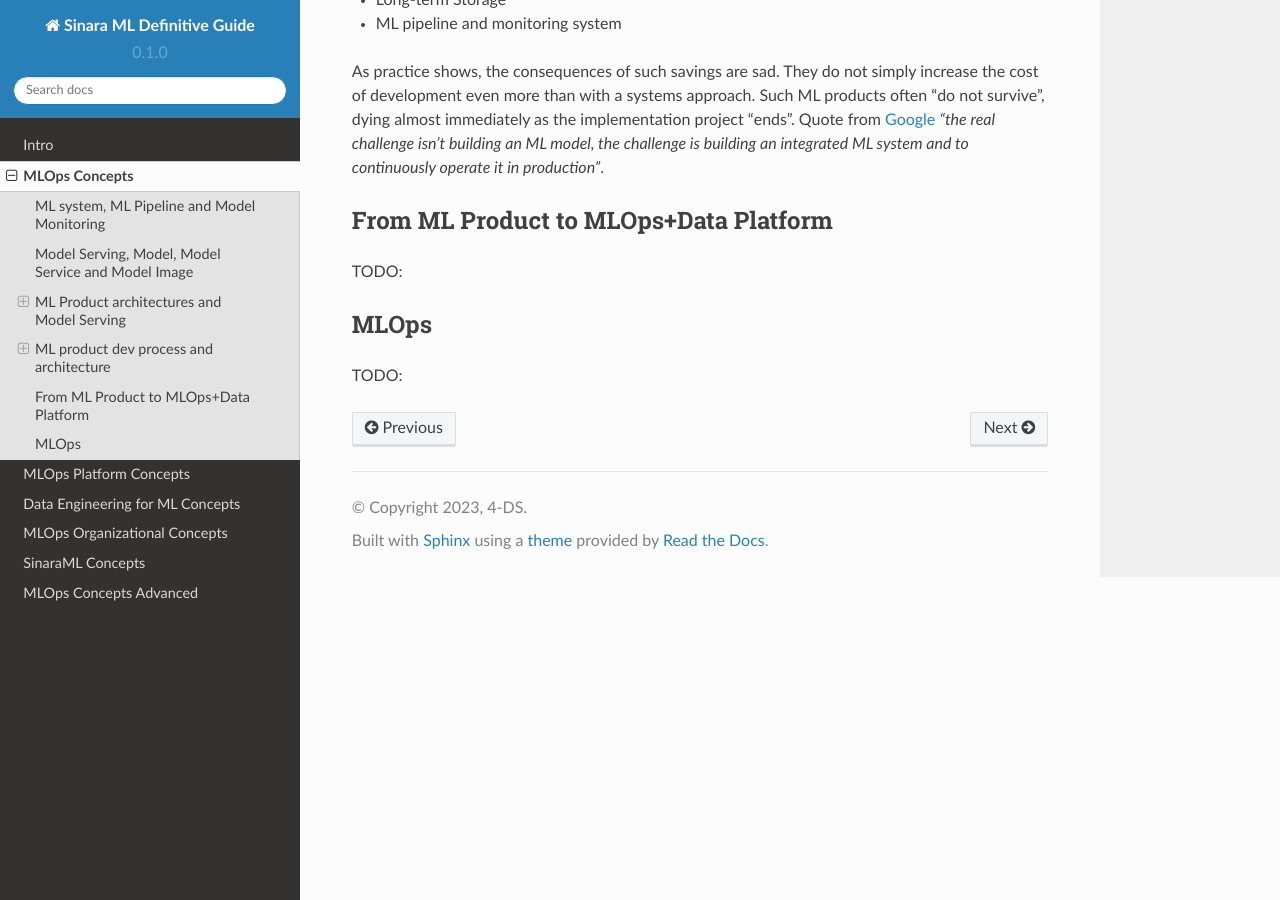
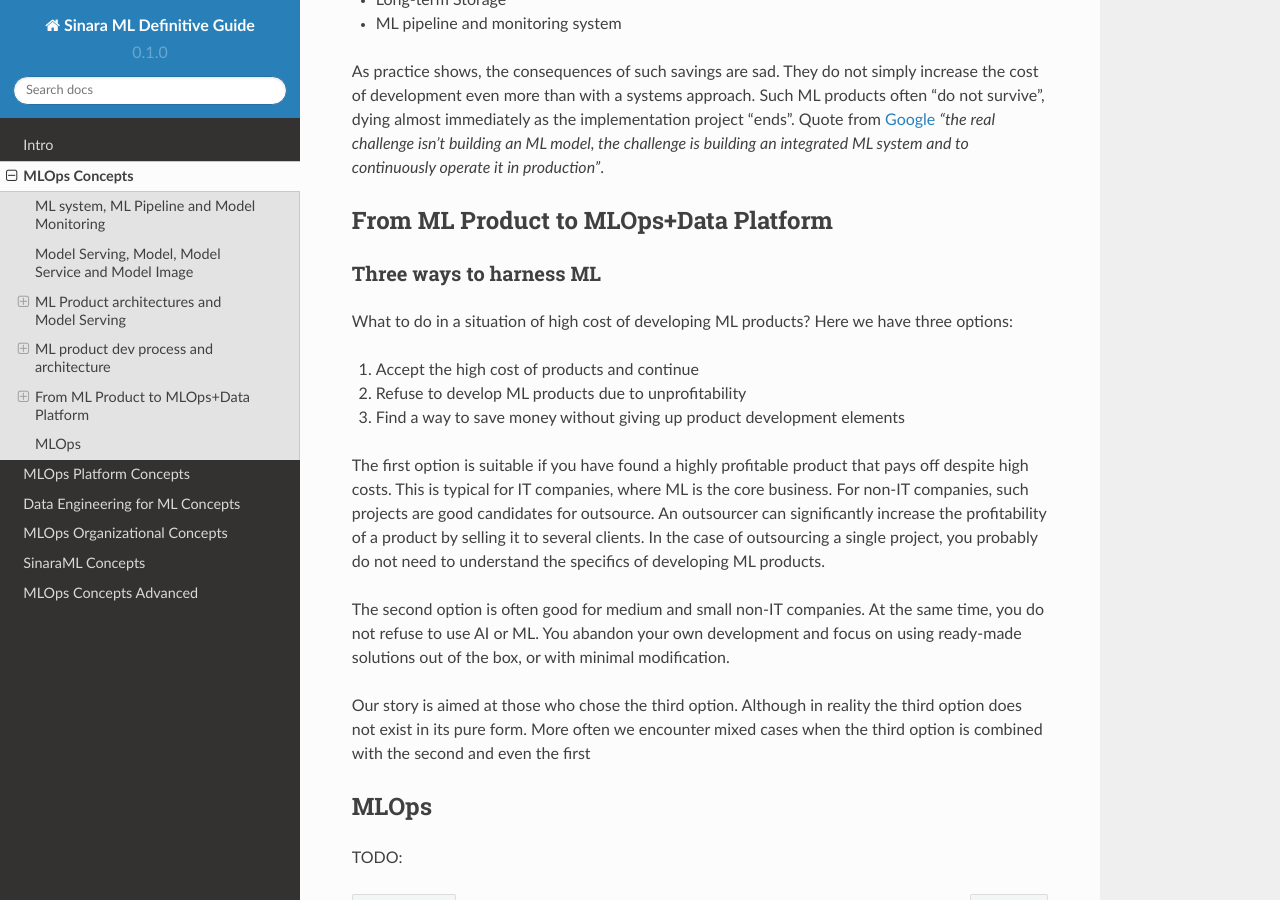
Before and after one commit to 4-DS/SinaraML-Def-Guide, a Sphinx documentation site: the page built from docs/source/concepts.rst, in a window 1280 px wide and 900 px high, scrolled down 10661 px. Built offline with Sphinx 7.4.7 and the Read the Docs theme 2.0.0, drawn with Linux system fonts in a browser that asks for light colours.

Commit message:
Update concepts.rst

```diff
--- a/docs/source/concepts.rst
+++ b/docs/source/concepts.rst
@@ -181,7 +181,20 @@ As practice shows, the consequences of such savings are sad. They do not simply
 
 From ML Product to MLOps+Data Platform
 ***************************************
-TODO:
+
+Three ways to harness ML
+=========================
+What to do in a situation of high cost of developing ML products? Here we have three options:
+
+1. Accept the high cost of products and continue
+2. Refuse to develop ML products due to unprofitability
+3. Find a way to save money without giving up product development elements
+
+The first option is suitable if you have found a highly profitable product that pays off despite high costs. This is typical for IT companies, where ML is the core business. For non-IT companies, such projects are good candidates for outsource. An outsourcer can significantly increase the profitability of a product by selling it to several clients. In the case of outsourcing a single project, you probably do not need to understand the specifics of developing ML products.
+
+The second option is often good for medium and small non-IT companies. At the same time, you do not refuse to use AI or ML. You abandon your own development and focus on using ready-made solutions out of the box, or with minimal modification.
+
+Our story is aimed at those who chose the third option. Although in reality the third option does not exist in its pure form. More often we encounter mixed cases when the third option is combined with the second and even the first
 
 MLOps
 *****
```
